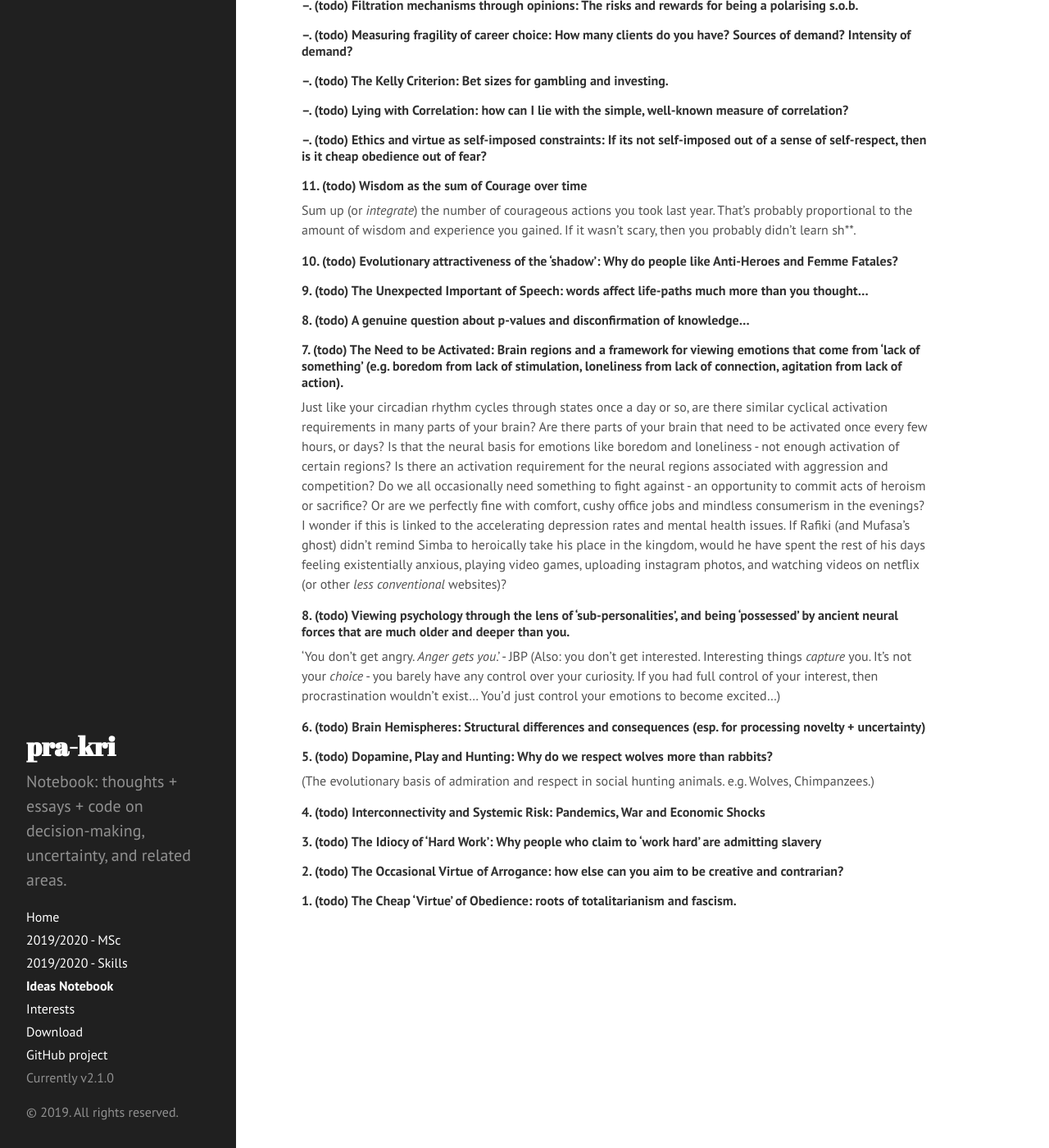
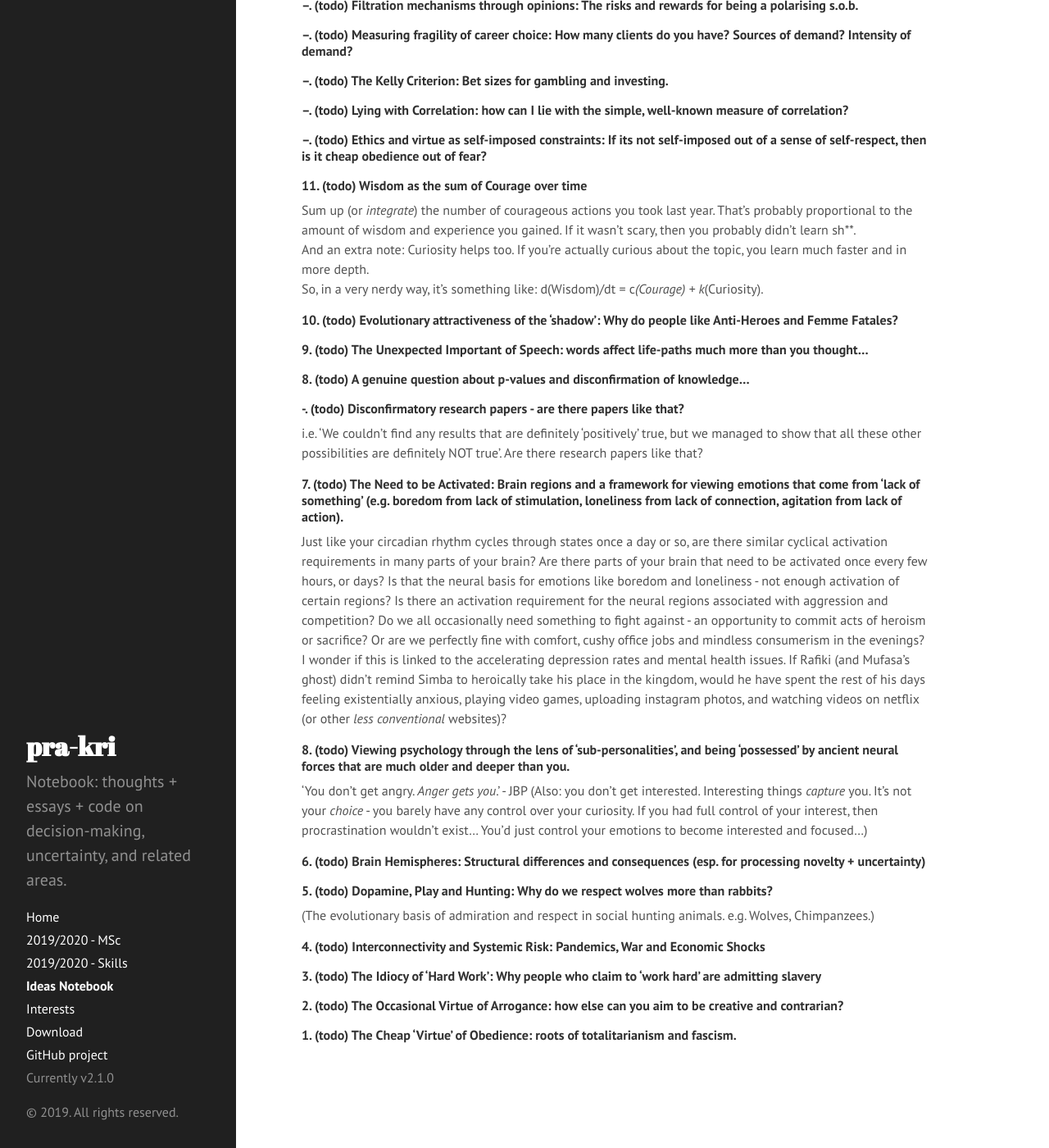
Before and after one commit to pra-kri/pra-kri.github.io, a Jekyll site: the page built from IdeasNotebook.md, in a window 1280 px wide and 1400 px high, scrolled down 868 px. Shown: the whole window at 82% size. Built offline with Jekyll 4.4.1, drawn with Linux system fonts in a browser that asks for light colours; Markdown is read by kramdown in place of the engine named in the settings.

Commit message:
Update IdeasNotebook.md

```diff
--- a/IdeasNotebook.md
+++ b/IdeasNotebook.md
@@ -50,7 +50,9 @@ title: Ideas Notebook
 ##### --. (todo) Ethics and virtue as self-imposed constraints: If its not self-imposed out of a sense of self-respect, then is it cheap obedience out of fear?
 
 ##### 11. (todo) Wisdom as the sum of Courage over time
-Sum up (or *integrate*) the number of courageous actions you took last year. That's probably proportional to the amount of wisdom and experience you gained. If it wasn't scary, then you probably didn't learn sh\*\*.
+Sum up (or *integrate*) the number of courageous actions you took last year. That's probably proportional to the amount of wisdom and experience you gained. If it wasn't scary, then you probably didn't learn sh\*\*. <br>
+And an extra note: Curiosity helps too. If you're actually curious about the topic, you learn much faster and in more depth.<br>
+So, in a very nerdy way, it's something like: d(Wisdom)/dt = c*(Courage) + k*(Curiosity).
 
 ##### 10. (todo) Evolutionary attractiveness of the 'shadow': Why do people like Anti-Heroes and Femme Fatales?
 
@@ -58,11 +60,14 @@ Sum up (or *integrate*) the number of courageous actions you took last year. Tha
 
 ##### 8. (todo) A genuine question about p-values and disconfirmation of knowledge...
 
+##### -. (todo) Disconfirmatory research papers - are there papers like that?
+i.e. 'We couldn't find any results that are definitely 'positively' true, but we managed to show that all these other possibilities are definitely NOT true'. Are there research papers like that?
+
 ##### 7. (todo) The Need to be Activated: Brain regions and a framework for viewing emotions that come from 'lack of something' (e.g. boredom from lack of stimulation, loneliness from lack of connection, agitation from lack of action).
 Just like your circadian rhythm cycles through states once a day or so, are there similar cyclical activation requirements in many parts of your brain? Are there parts of your brain that need to be activated once every few hours, or days? Is that the neural basis for emotions like boredom and loneliness - not enough activation of certain regions? Is there an activation requirement for the neural regions associated with aggression and competition? Do we all occasionally need something to fight against - an opportunity to commit acts of heroism or sacrifice? Or are we perfectly fine with comfort, cushy office jobs and mindless consumerism in the evenings? I wonder if this is linked to the accelerating depression rates and mental health issues. If Rafiki (and Mufasa's ghost) didn't remind Simba to heroically take his place in the kingdom, would he have spent the rest of his days feeling existentially anxious, playing video games, uploading instagram photos, and watching videos on netflix (or other *less conventional* websites)?
 
 ##### 8. (todo) Viewing psychology through the lens of 'sub-personalities', and being 'possessed' by ancient neural forces that are much older and deeper than you.
-'You don't get angry. *Anger gets you*.' - JBP (Also: you don't get interested. Interesting things *capture* you. It's not your *choice* - you barely have any control over your curiosity. If you had full control of your interest, then procrastination wouldn't exist... You'd just control your emotions to become excited...)
+'You don't get angry. *Anger gets you*.' - JBP (Also: you don't get interested. Interesting things *capture* you. It's not your *choice* - you barely have any control over your curiosity. If you had full control of your interest, then procrastination wouldn't exist... You'd just control your emotions to become interested and focused...)
 
 ##### 6. (todo) Brain Hemispheres: Structural differences and consequences (esp. for processing novelty + uncertainty)
 
```
